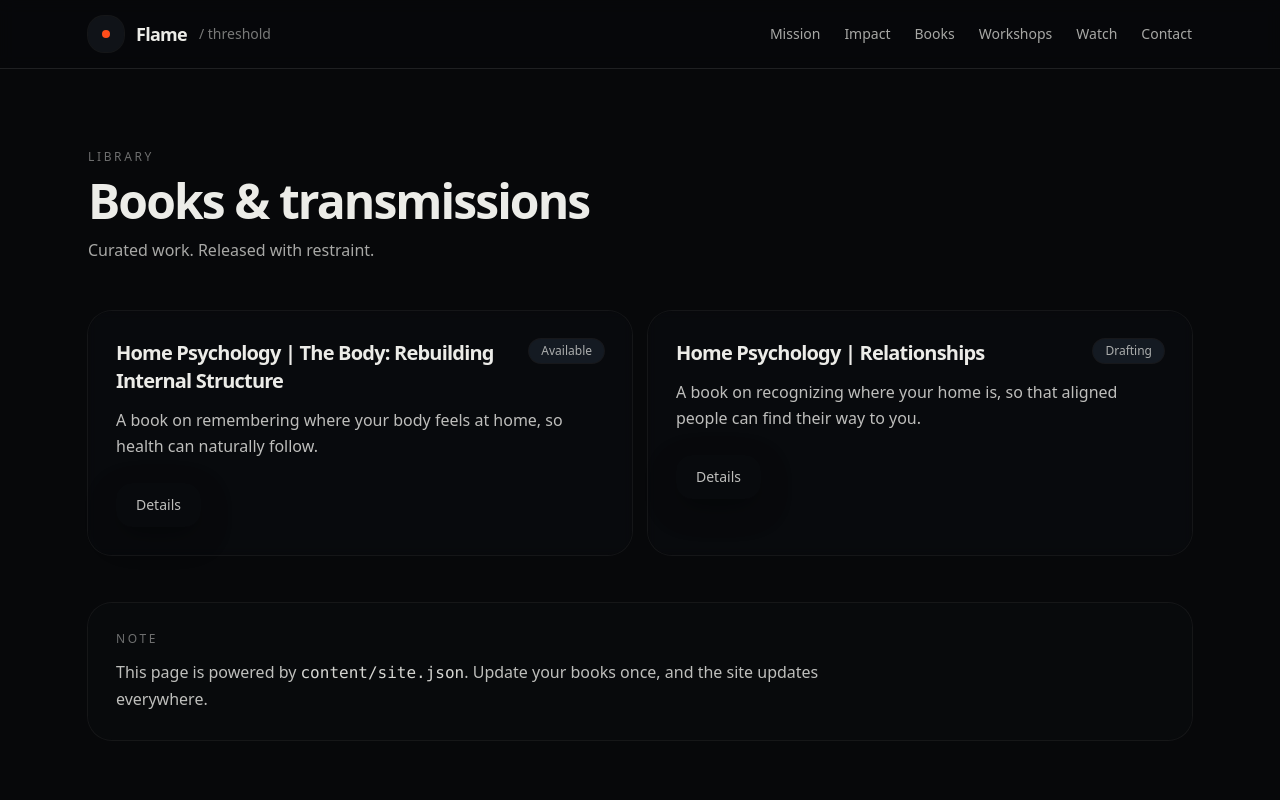
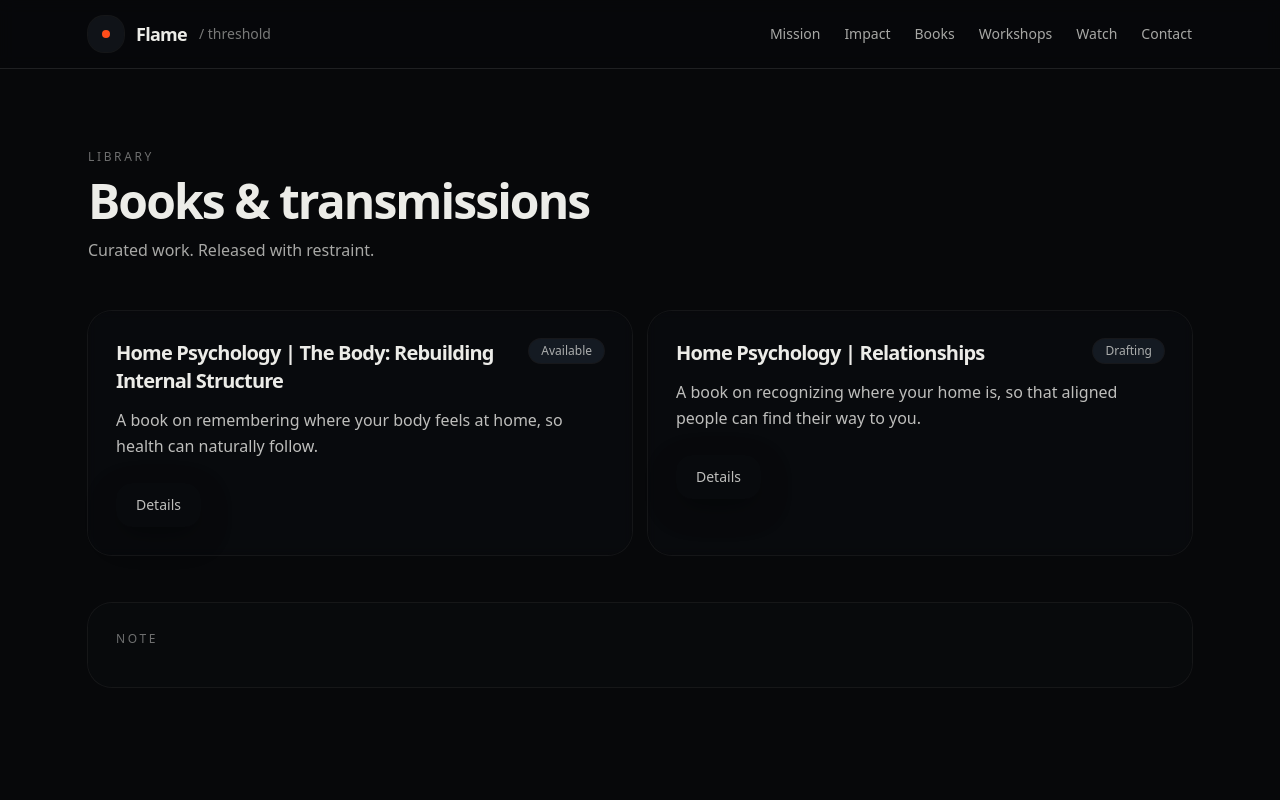
Before and after one commit to FionexFlame/Flame, a Next.js app: page /library in a window 1280 px wide. Shown: the top 800 px of the page. Built offline with nearby package versions, Linux system fonts and the light colour scheme.

Commit message:
Update page.tsx

```diff
--- a/app/library/page.tsx
+++ b/app/library/page.tsx
@@ -39,8 +39,6 @@ export default function LibraryPage() {
           <div className="mt-12 rounded-3xl bg-ink-900/40 shadow-edge p-7">
             <p className="text-xs uppercase tracking-[0.22em] text-bone-100/45">Note</p>
             <p className="mt-3 text-bone-100/80 leading-relaxed max-w-3xl">
-              This page is powered by <code className="text-bone-100/90">content/site.json</code>.
-              Update your books once, and the site updates everywhere.
             </p>
           </div>
         </div>
```
